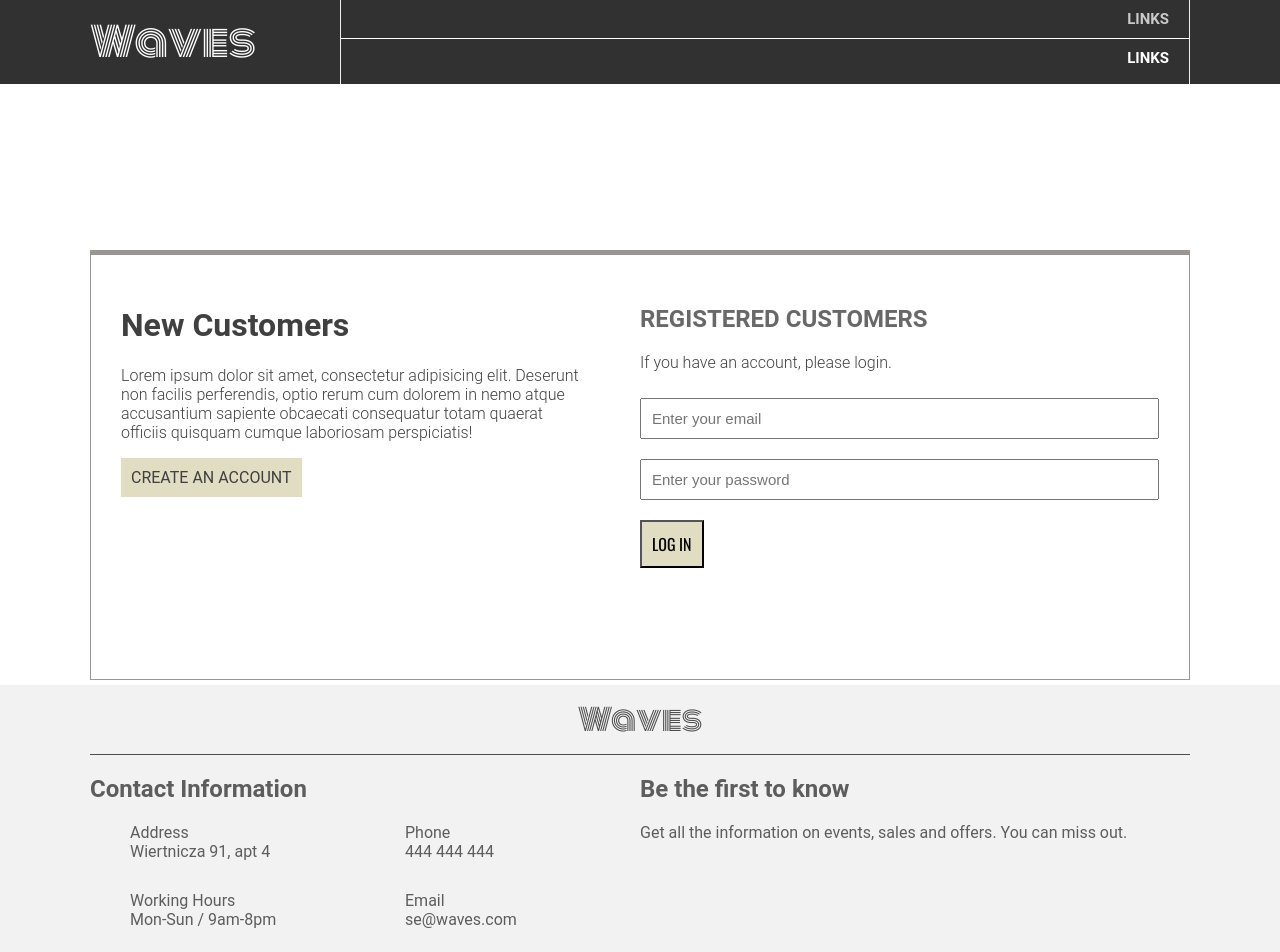
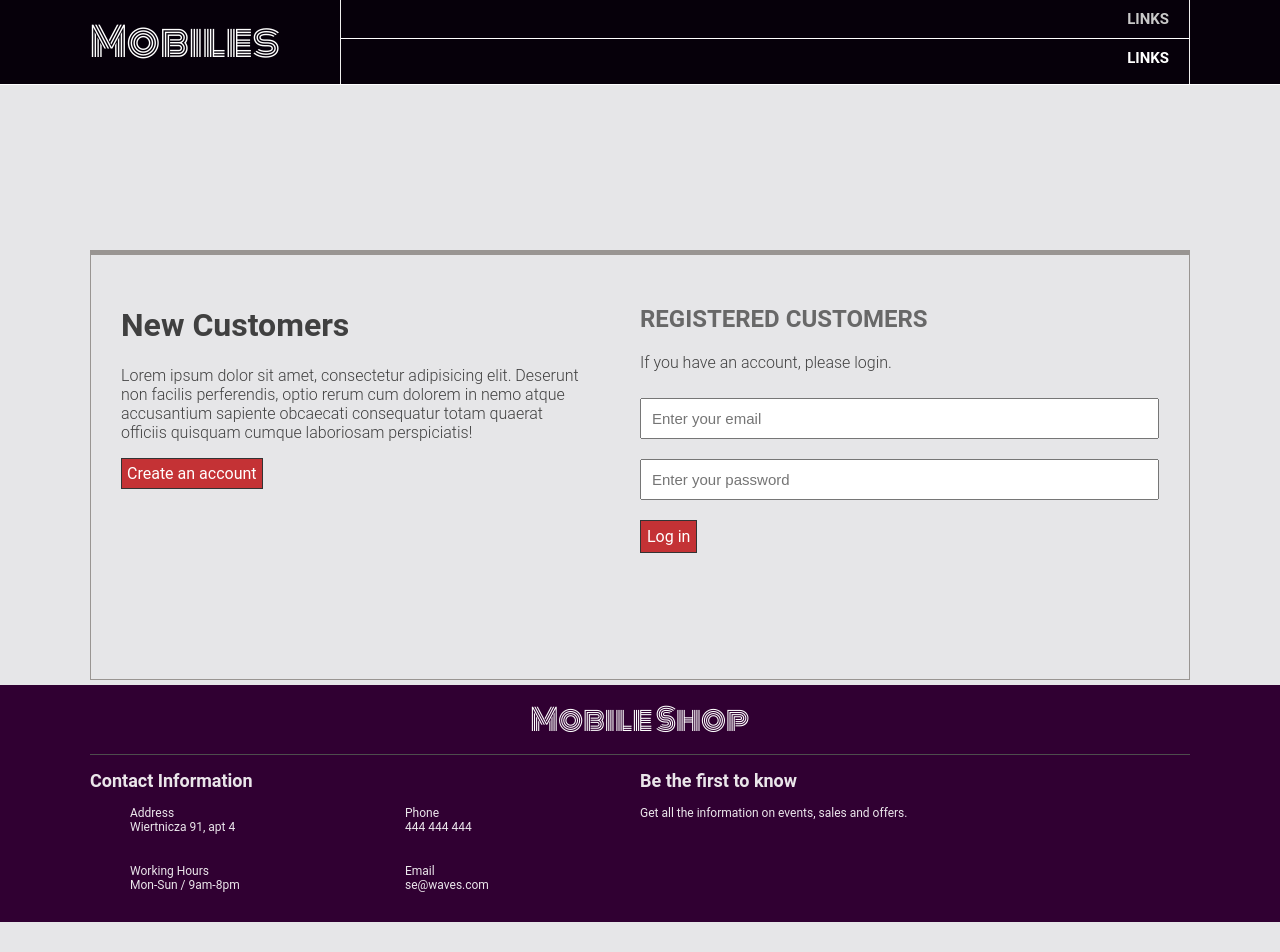
Before and after one commit to Sobiash/e-commerce-fullstack-app, a React (Create React App) app in the folder client/: page / in a window 1280 px wide. Shown: the top 952 px of the page. After the commit the page ends 922 px from the top, so only its background shows below. Built offline with nearby package versions, Linux system fonts and the light colour scheme.

Commit message:
css changed for gh-pages

```diff
--- a/client/src/components/Footer/Footer.js
+++ b/client/src/components/Footer/Footer.js
@@ -5,7 +5,7 @@ class Footer extends React.Component {
     return (
       <footer className="bck_b_dark">
         <div className="container">
-          <div className="logo">Waves</div>
+          <div className="logo">Mobile Shop</div>
           <div className="wrapper">
             <div className="left">
               <h2>Contact Information</h2>
@@ -39,10 +39,7 @@ class Footer extends React.Component {
             <div className="left">
               <h2>Be the first to know</h2>
               <div>
-                <div>
-                  Get all the information on events, sales and offers. You can
-                  miss out.
-                </div>
+                <div>Get all the information on events, sales and offers.</div>
               </div>
             </div>
           </div>
--- a/client/src/components/Header/Header.js
+++ b/client/src/components/Header/Header.js
@@ -6,7 +6,7 @@ class Header extends React.Component {
       <header className="bck_b_light">
         <div className="container">
           <div className="left">
-            <div className="logo">Waves</div>
+            <div className="logo">Mobiles</div>
           </div>
           <div className="right">
             <div className="top">Links</div>
--- a/client/src/css/styles.css
+++ b/client/src/css/styles.css
@@ -3,6 +3,8 @@ body {
   padding: 0;
   font-family: "Roboto", sans-serif;
   color: #404040;
+  background-color: #e6e6e8;
+  font-weight: 400;
 }
 
 .container {
@@ -28,11 +30,11 @@ a {
 }
 
 .bck_b_light {
-  background: #313131;
+  background: #06000a;
 }
 
 .bck_b_dark {
-  background: #f2f2f2;
+  background: #300032;
 }
 
 .dialog_alert {
@@ -109,11 +111,13 @@ input {
 
 button {
   cursor: pointer;
-  text-transform: uppercase;
-  padding: 10px;
-  background: #e1ddc3;
+  /* text-transform: uppercase; */
+  padding: 6px;
+  border: solid 1px #333333;
+  background: #c43235;
+  color: #fff;
   margin-top: 10px;
-  font-family: "Oswald", sans-serif;
+  font-family: "Roboto", sans-serif;
   font-size: 16px;
 }
 
@@ -183,10 +187,12 @@ select {
             BUTTONS
 ==============================*/
 .link_default {
-  text-transform: uppercase;
-  padding: 10px;
+  /* text-transform: uppercase; */
+  padding: 5px;
   display: table;
-  background: #e1ddc3;
+  border: solid 1px #333333;
+  background: #c43235;
+  color: #fff;
   margin-top: 10px;
 }
 
@@ -199,7 +205,7 @@ select {
   display: block;
   box-sizing: border-box;
   text-align: center;
-  font-size: 14px;
+  font-size: 12px;
   text-transform: uppercase;
   color: #c3c0b1;
   background: #f8f8f8;
@@ -315,7 +321,7 @@ header .log_out_link {
 footer .logo {
   text-align: center;
   font-family: "Monoton", cursive;
-  color: #4d4d4d;
+  color: #fff;
   font-size: 30px;
   padding: 11px 0px;
   border-bottom: 1px solid #4d4d4d;
@@ -323,8 +329,9 @@ footer .logo {
 
 footer .wrapper {
   display: flex;
-  color: #4d4d4d;
+  color: #ffff;
   opacity: 0.9;
+  font-size: 12px;
 }
 
 footer .left,
```
